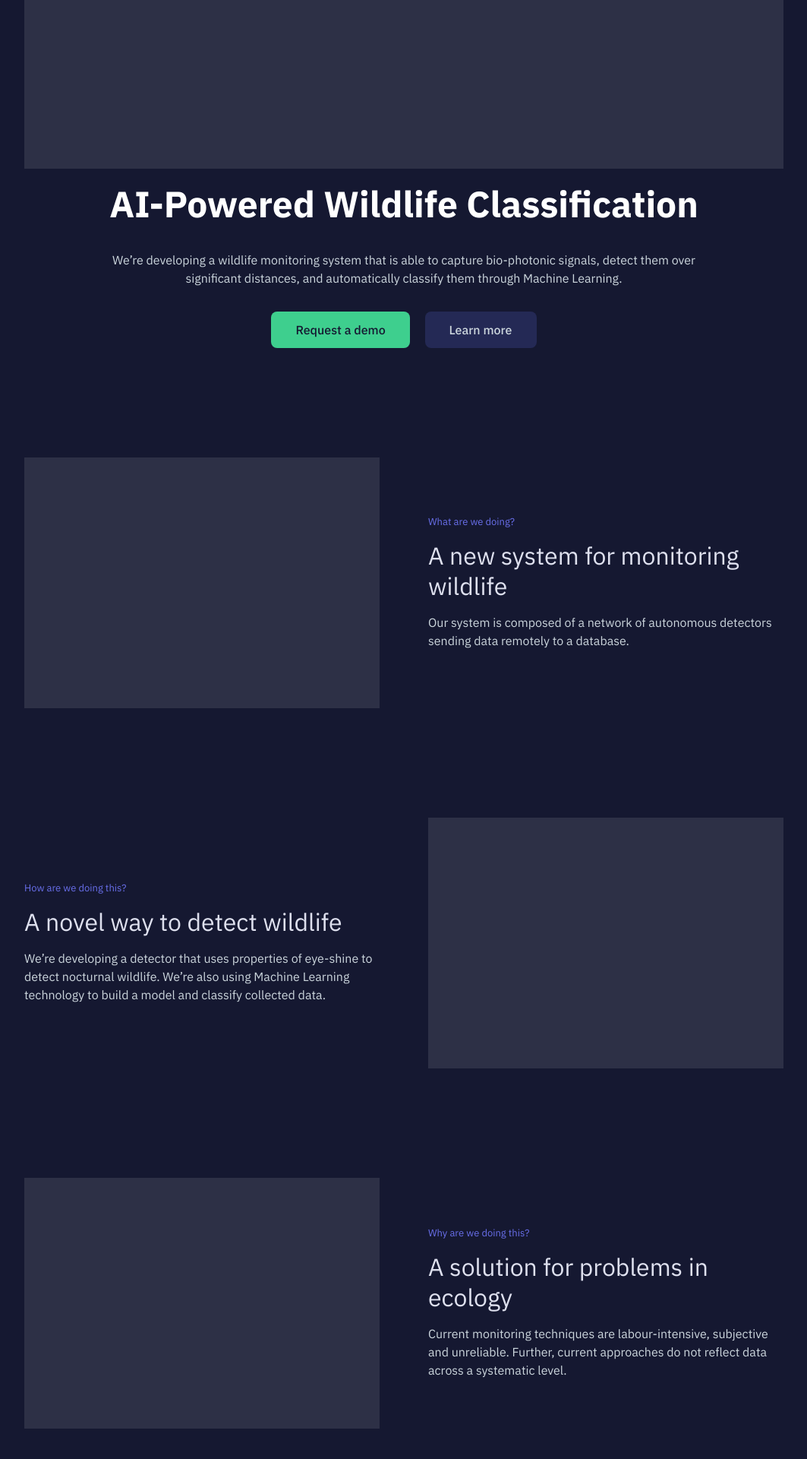
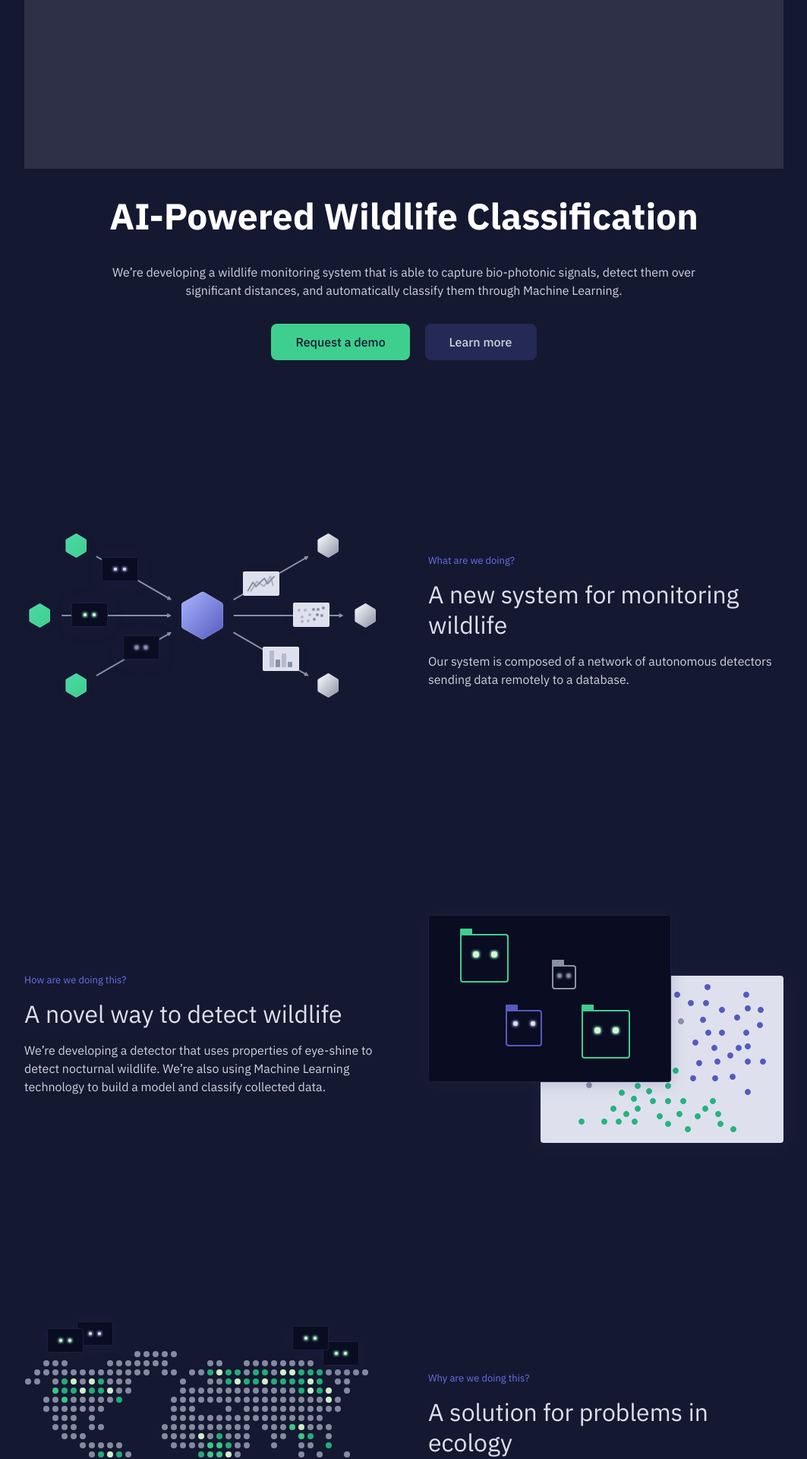
Before and after one commit to SensorTeam/website, a Jekyll site: the page built from source/home.html, in a window 1280 px wide. Shown: the part 482-2402 px from the top of the page at 76% size, without its empty margins (108-1171 px from the left). Built offline with Jekyll 4.4.1, drawn with Linux system fonts in a browser that asks for light colours.

Commit message:
Add homepage illustrations

```diff
--- a/source/_sass/home.scss
+++ b/source/_sass/home.scss
@@ -1,7 +1,6 @@
 // ------------------------------------------
 // Home (home.html)
 // ------------------------------------------
-
 
 .home {
 
@@ -10,75 +9,32 @@
 
 		.button {
 			margin-bottom: 16px;
-
-			@media (min-width: $width--breakpoint) {
-				margin-right: 16px;
-
-				&:last-child {
-					margin-right: 0;
-				}
-			}
-
 		}
 	}
 
-	.banner {
-		figure {
-			background-color: rgba(255,255,255,0.1);
+	.masthead {
+		.banner {
 			width: 100%;
 			padding-top: 55%;
-		}
-
-		@media (min-width: $width--breakpoint) {
-			text-align: center;
-
-			h1 {
-				font-size: 48px;
-				line-height: 1.25;
-				margin-bottom: 32px;
-			}
-
-			p {
-				max-width: 768px;
-				margin: 0 auto;
-			}
+			margin-bottom: 32px;
+			background-color: rgba(255,255,255,0.1);
 		}
 	}
 
 	.info {
 		margin-top: 128px;
 
-		figure {
-			background-color: rgba(255,255,255,0.1);
+		.diagram {
 			width: 100%;
-			padding-top: 55%;
+			padding-top: calc((384/532) * 100%);
+			margin-bottom: 32px;
+			background-size: 100%;
+			background-position: center;
+			background-repeat: no-repeat;
 		}
 
 		.meta {
 			margin-bottom: 16px;
-		}
-
-		@media (min-width: $width--breakpoint) {
-			display: flex;
-			align-items: center;
-
-			& > * {
-				max-width: 468px;
-			}
-
-			figure {
-				padding-top: 33%;
-				margin-right: 64px;
-			}
-
-			&-alt {
-				flex-direction: row-reverse;
-
-				figure {
-					margin-right: 0;
-					margin-left: 64px;
-				}
-			}
 		}
 	}
 
@@ -87,15 +43,71 @@
 		padding-top: 32px;
 		margin-bottom: -32px;
 		border-top: 1px solid lighten($color--background, 5%);
+	}
 
-		@media (min-width: $width--breakpoint) {
+	@media (min-width: $width--breakpoint) {
+
+		.buttons {
+			.button {
+				margin-right: 16px;
+
+				&:last-child {
+					margin-right: 0;
+				}
+			}
+		}
+
+		.masthead {
+			text-align: center;
+
+			h1 {
+				font-size: 48px;
+				line-height: 60px;
+				margin-bottom: 32px;
+			}
+
+			p {
+				margin: 0 auto;
+				max-width: 768px;
+			}
+		}
+
+		.info {
+			display: flex;
+			align-items: center;
+
+			.diagram {
+				max-width: 532px;
+				margin-right: 32px;
+				margin-left: -32px;
+
+				height: 384px;
+				padding-top: 0;
+			}
+
+			.text {
+				max-width: 468px;
+			}
+
+			&-alt {
+				flex-direction: row-reverse;
+
+				.diagram {
+					margin-right: -32px;
+					margin-left: 32px;
+				}
+			}
+		}
+
+		.prompt {
 			text-align: center;
 
 			p {
+				margin: 0 auto;
 				max-width: 768px;
-				margin: 0 auto;
 			}
 		}
+
 	}
 
 }
--- a/source/home.html
+++ b/source/home.html
@@ -4,19 +4,21 @@ layout: default
 permalink: /
 ---
 
-<section class="banner">
-	<figure></figure>
-	<h1>AI-Powered Wildlife Classification</h1>
-	<p>We’re developing a wildlife monitoring system that is able to capture bio-photonic signals, detect them over significant distances, and automatically classify them through Machine Learning.</p>
+<section class="masthead">
+	<div class="banner"></div>
+	<div class="text">
+		<h1>AI-Powered Wildlife Classification</h1>
+		<p>We’re developing a wildlife monitoring system that is able to capture bio-photonic signals, detect them over significant distances, and automatically classify them through Machine Learning.</p>
+	</div>
 	<div class="buttons">
 		<a href="/contact" class="button button-primary">Request a demo</a>
-		<a href="#" class="button button-secondary">Learn more</a>
+		<a href="/about" class="button button-secondary">Learn more</a>
 	</div>
 </section>
 
 <section class="info">
-	<figure></figure>
-	<div class="explanation">
+	<div class="diagram" style="background-image: url('/static/images/home/what.svg')"></div>
+	<div class="text">
 		<div class="meta meta-alt">What are we doing?</div>
 		<h2>A new system for monitoring wildlife</h2>
 		<p>Our system is composed of a network of autonomous detectors sending data remotely to a database.</p>
@@ -24,8 +26,8 @@ permalink: /
 </section>
 
 <section class="info info-alt">
-	<figure></figure>
-	<div class="explanation">
+	<div class="diagram" style="background-image: url('/static/images/home/how.svg')"></div>
+	<div class="text">
 		<div class="meta meta-alt">How are we doing this?</div>
 		<h2>A novel way to detect wildlife</h2>
 		<p>We’re developing a detector that uses properties of eye-shine to detect nocturnal wildlife. We’re also using Machine Learning technology to build a model and classify collected data.</p>
@@ -33,8 +35,8 @@ permalink: /
 </section>
 
 <section class="info">
-	<figure></figure>
-	<div class="explanation">
+	<div class="diagram" style="background-image: url('/static/images/home/why.svg')"></div>
+	<div class="text">
 		<div class="meta meta-alt">Why are we doing this?</div>
 		<h2>A solution for problems in ecology</h2>
 		<p>Current monitoring techniques are labour-intensive, subjective and unreliable. Further, current approaches do not reflect data across a systematic level.</p>
```
Also changed, not shown: source/static/images/home/how.svg (added), source/static/images/home/what.svg (added), source/static/images/home/why.svg (added).
